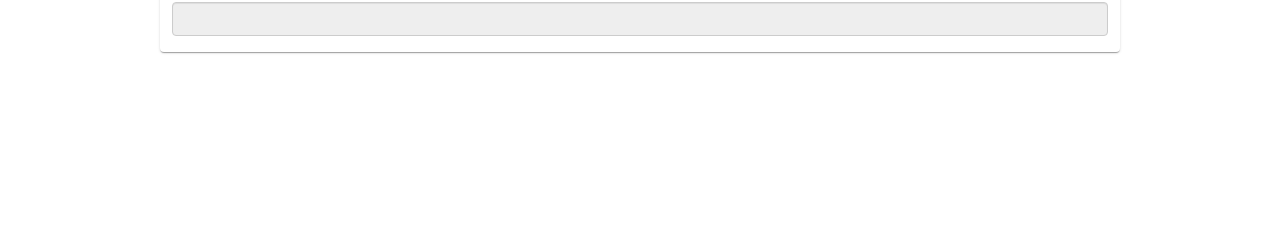
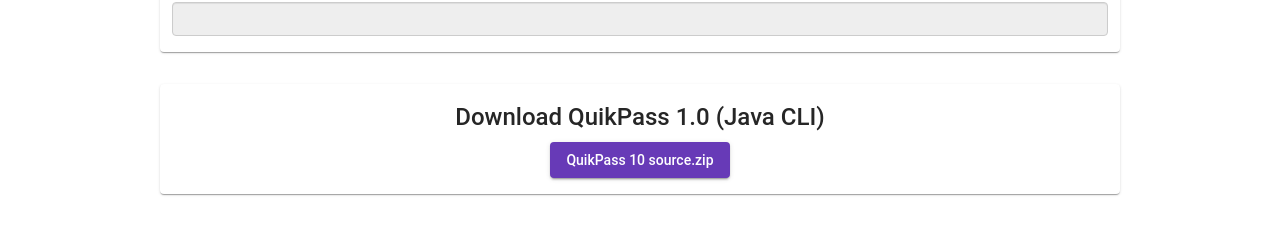
Before and after one commit to awhic/bmi-rite-web, an Angular app: page /password in a window 1280 px wide. Shown: the part 568-797 px from the top of the page. Built offline with nearby package versions, Linux system fonts and the light colour scheme.

Commit message:
finished

```diff
--- a/src/app/app.module.ts
+++ b/src/app/app.module.ts
@@ -10,6 +10,7 @@
 import {MatTooltipModule} from '@angular/material/tooltip';
 import {MatCheckboxModule} from '@angular/material/checkbox';
 import {MatSnackBarModule} from '@angular/material/snack-bar';
+import {MatIconModule} from '@angular/material/icon';
 
 // import { AppRoutingModule } from './app-routing.module';
 import { AppComponent } from './app.component';
@@ -41,6 +42,7 @@
       { path: 'fridae', component: FridaeContentComponent },
       { path: 'home', component: HomeContentComponent },
       { path: 'password', component: QuikPassContentComponent},
+      { path: 'not-found', component: NotFoundComponent},
       { path: '', redirectTo: 'home', pathMatch: 'full' },
       { path: '**', redirectTo: 'not-found', pathMatch: 'full' }
     ]),
@@ -57,7 +59,8 @@
     MatButtonModule,
     MatTooltipModule,
     MatCheckboxModule,
-    MatSnackBarModule
+    MatSnackBarModule,
+    MatIconModule
   ],
   providers: [],
   bootstrap: [AppComponent]
--- a/src/app/not-found/not-found.component.html
+++ b/src/app/not-found/not-found.component.html
@@ -1 +1 @@
-<p style="margin-top: 90px;">404: Page not Found.</p>
+<p style="margin-top: 90px; margin-left: 90px;">404: Page Not Found</p>
--- a/src/app/quik-pass-content/quik-pass-content.component.html
+++ b/src/app/quik-pass-content/quik-pass-content.component.html
@@ -15,3 +15,12 @@
 
     </app-quik-pass-form>
 </mat-card>
+
+<mat-card class="content themel">
+    <mat-card-title>
+        Download QuikPass 1.0 (Java CLI)
+    </mat-card-title>
+    <mat-card-content>
+        <a href="https://github.com/awhic/quik-pass/archive/refs/tags/v1.0.0.zip"><button mat-raised-button color="primary">QuikPass 10 source.zip</button></a>
+    </mat-card-content>
+</mat-card>
--- a/src/app/quik-pass-content/quik-pass-content.component.scss
+++ b/src/app/quik-pass-content/quik-pass-content.component.scss
@@ -47,4 +47,5 @@
     max-width: 960px;
     max-height: 90px;
     margin: auto auto auto auto;
+    text-decoration: none;
 }
```
